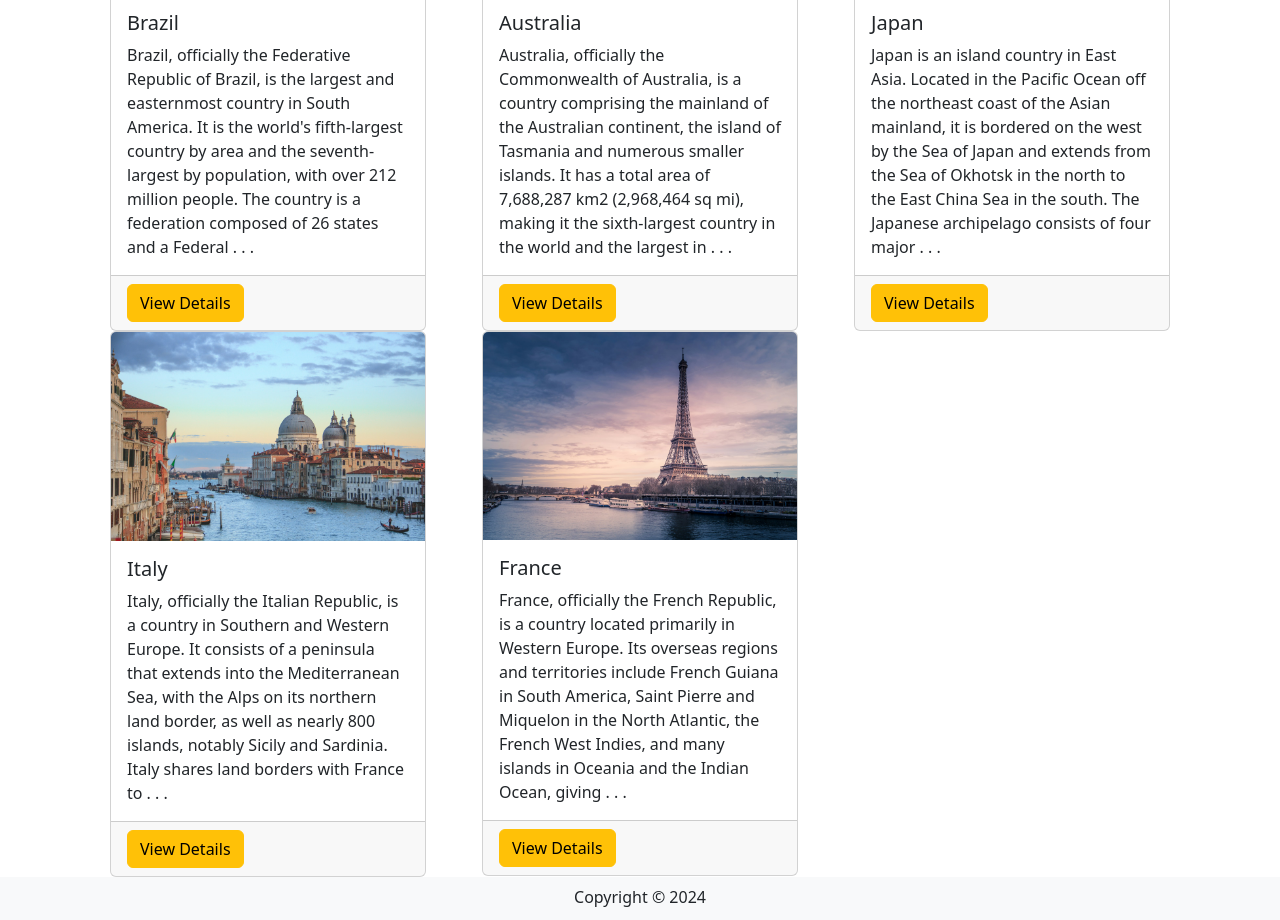
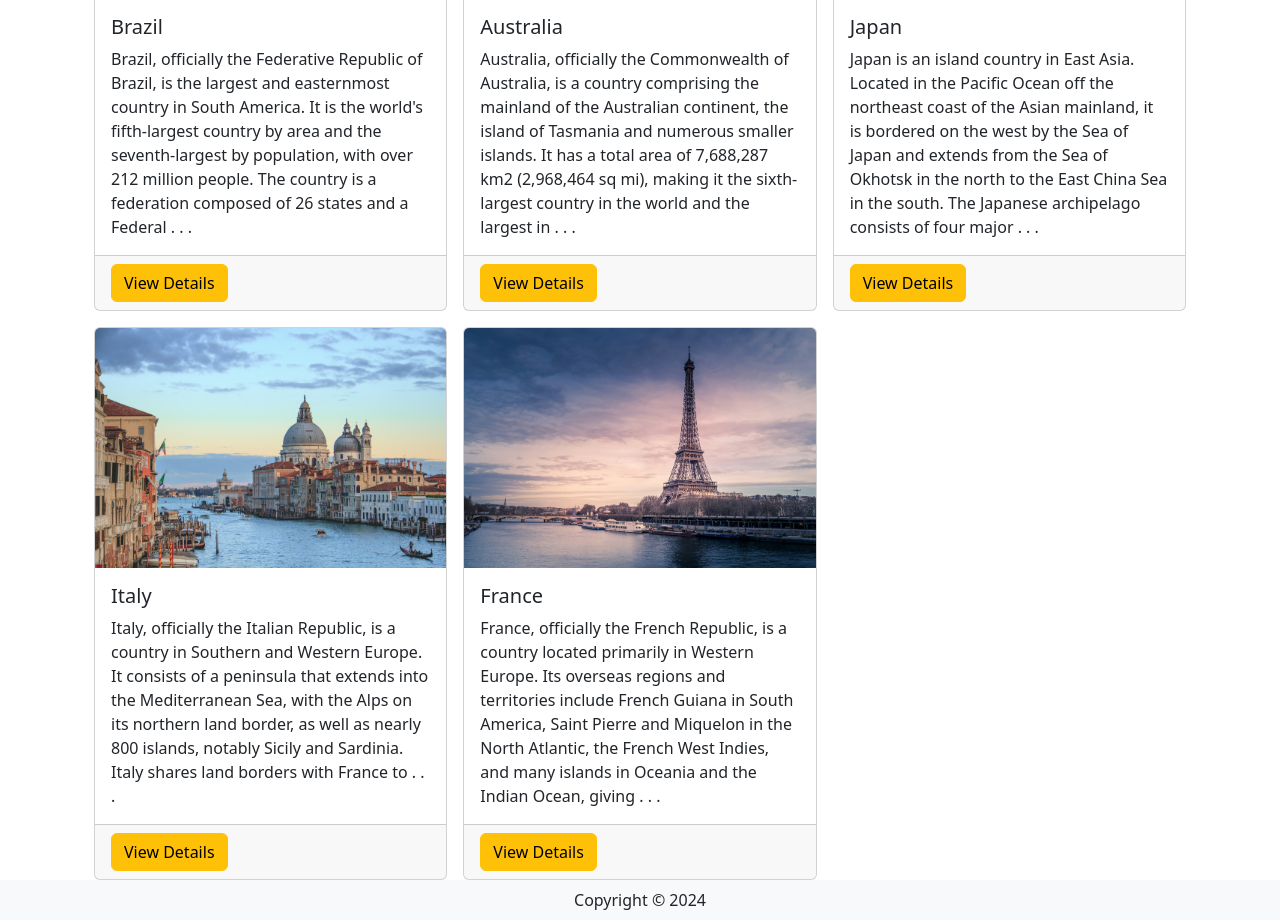
Before and after one commit to R-Grimmett/IAB207-Tutorial, a Flask app: page / in a window 1280 px wide. Shown: the part 949-1869 px from the top of the page. Run offline with Flask 3, Linux system fonts and the light colour scheme; some libraries are stand-ins or nearby versions.

Commit message:
Image styling for cards on index.html

```diff
--- a/travel/templates/index.html
+++ b/travel/templates/index.html
@@ -40,11 +40,12 @@
     </div>
 
     <div class="card-group container">
-        <div class="row row-cols-3">
+        <div class="row row-cols-3 g-3">
             {% for destination in destinations %}
             <div class="col">
-                <div class="card mx-3">
-                    <img class="card-img-top" src="{{destination.image}}" alt="{{destination.name}} picture.">
+                <div class="card">
+                    <img class="card-img-top" src="{{destination.image}}" alt="{{destination.name}} picture."
+                         style="height: 30vh; object-fit: cover;">
                     <div class="card-body">
                         <h5 class="card-title">{{ destination.name }}</h5>
                         <p class="card-text">{{ destination.fetchShortDescription() }}</p>
```
